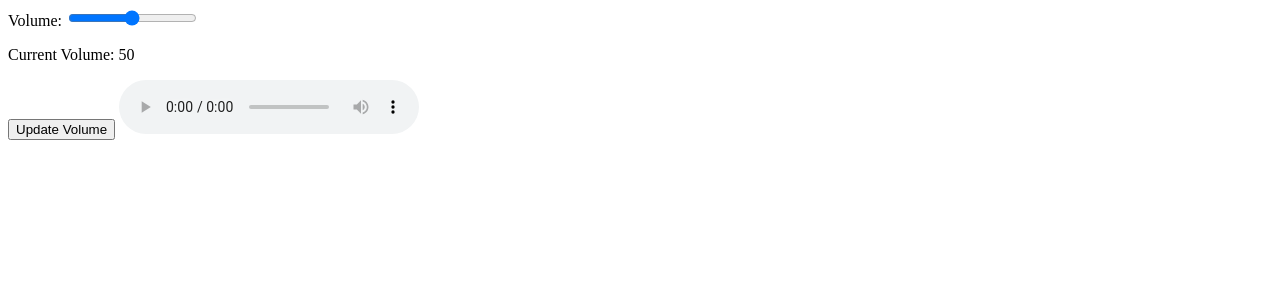
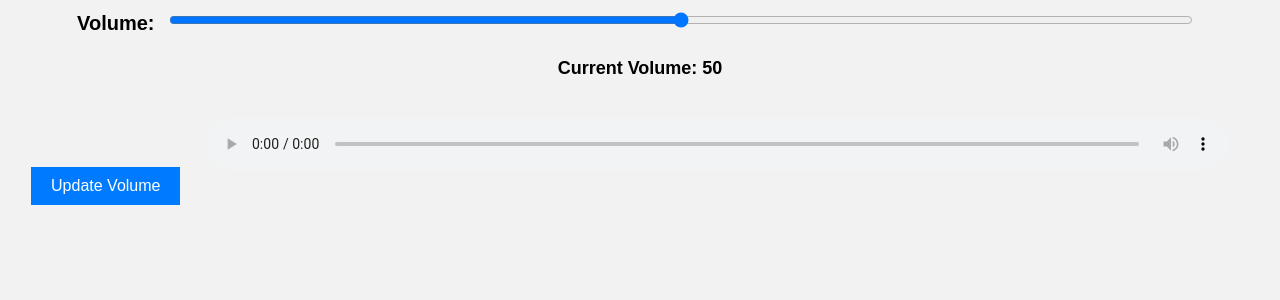
Before and after one commit to TarunRaghav3699/sound_controller, a Flask app: page / in a window 1280 px wide. Shown: the top 300 px of the page. Run offline with Flask 3, Linux system fonts and the light colour scheme.

Commit message:
update html

```diff
--- a/templates/index.html
+++ b/templates/index.html
@@ -2,6 +2,60 @@
 <html>
 <head>
     <title>Sound Volume Control</title>
+    <style>
+        /* Add this CSS code to style your HTML interface */
+body {
+    font-family: Arial, sans-serif;
+    background-color: #f2f2f2;
+    text-align: center;
+    margin: 0;
+    padding: 0;
+}
+
+label {
+    font-size: 20px;
+    font-weight: bold;
+}
+
+input[type="range"] {
+    width: 80%;
+    height: 20px;
+    margin: 10px;
+}
+
+p {
+    font-size: 18px;
+    font-weight: bold;
+}
+
+button {
+    padding: 10px 20px;
+    background-color: #007BFF;
+    color: white;
+    border: none;
+    font-size: 16px;
+    cursor: pointer;
+}
+
+button:hover {
+    background-color: #0056b3;
+}
+
+audio {
+    width: 80%;
+    margin: 20px;
+}
+
+/* Center elements on the page */
+.container {
+    display: flex;
+    flex-direction: column;
+    justify-content: center;
+    align-items: center;
+    height: 100vh;
+}
+
+    </style>
 </head>
 <body>
     <label for="soundRange">Volume:</label>
@@ -10,7 +64,7 @@
     <button id="updateButton">Update Volume</button>
 
     <audio id="song" controls>
-        <source src="static/The_Weeknd_-_Blinding_Lights__Official_Audio_(48k).mp3" type="audio/mpeg">
+        <source src="static\static_The_Weeknd_-_Blinding_Lights__Official_Audio_(48k).mp3" type="audio/mpeg">
         Your browser does not support the audio element.
     </audio>
 
@@ -28,9 +82,10 @@
         updateButton.addEventListener("click", function() {
             fetch('/update_volume', {
                 method: 'POST',
-                body: new URLSearchParams(new FormData(document.querySelector('form'))
+                body: new URLSearchParams(new FormData(document.querySelector('form')))
             });
         });
     </script>
+
 </body>
 </html>
```
